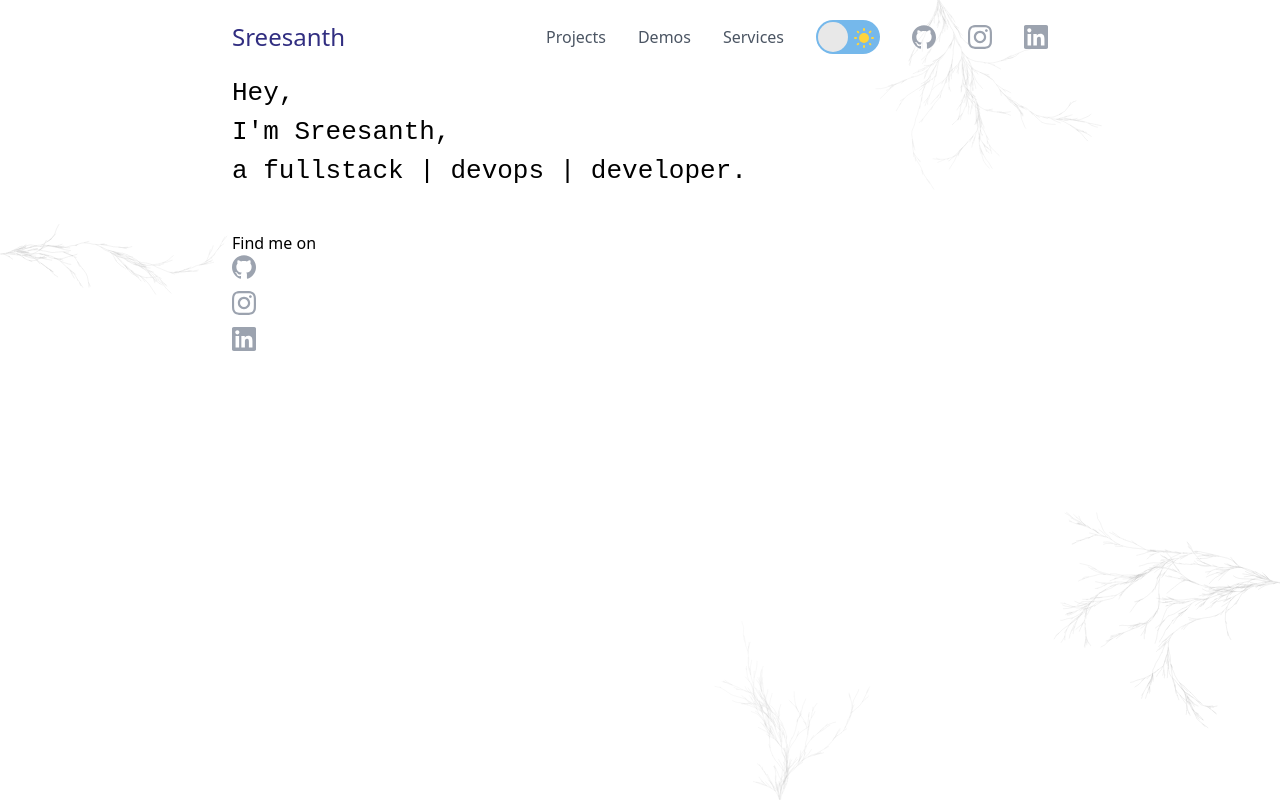
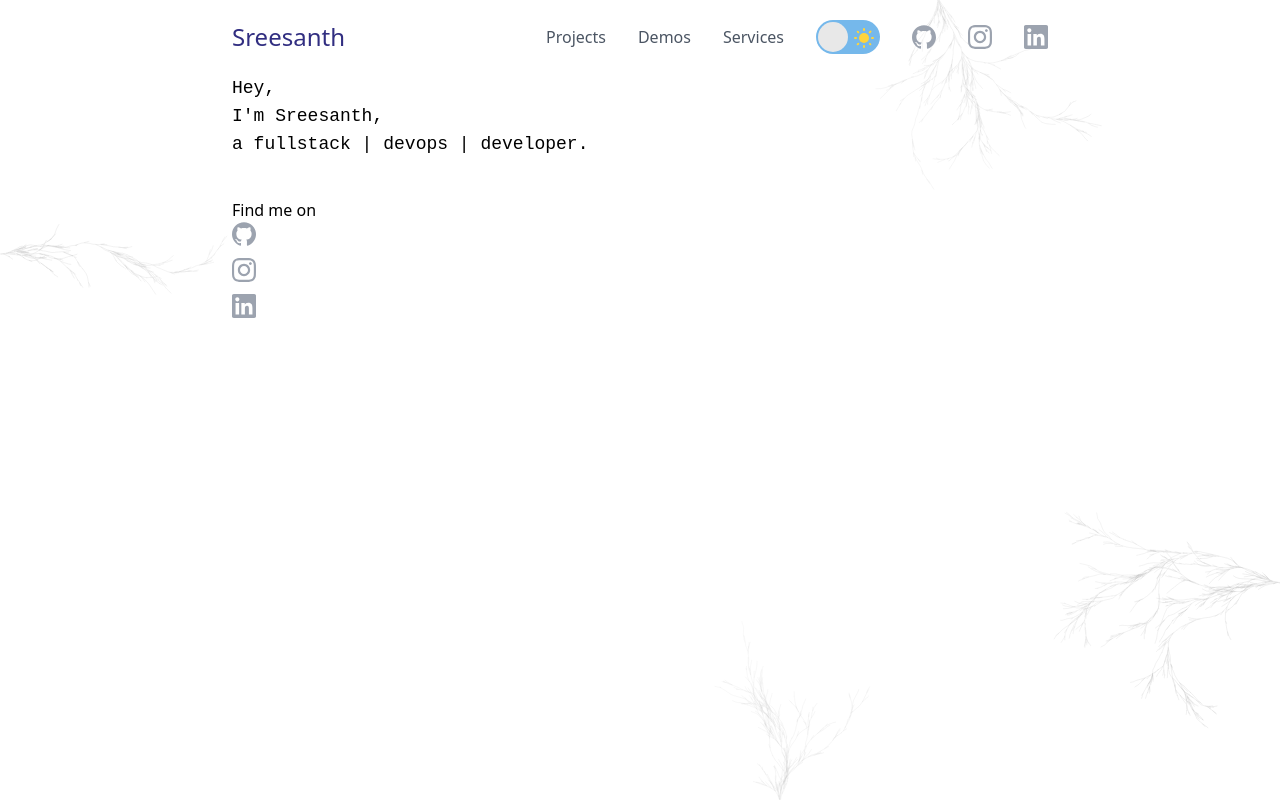
Before and after one commit to Sreesanth46/sreesanth.me, a Vue app: page / in a window 1280 px wide. Built offline with nearby package versions, Linux system fonts and the light colour scheme.

Commit message:
refactor: text size

```diff
--- a/src/components/Caption.vue
+++ b/src/components/Caption.vue
@@ -5,7 +5,7 @@ const props = defineProps({
 </script>
 
 <template>
-    <div  v-html="textProp" class="typing dark:text-slate-400 whitespace-nowrap w-full text-[2em]" />
+    <div  v-html="textProp" class="typing dark:text-slate-400 whitespace-nowrap w-full text-lg" />
 </template>
 
 <style scoped>
```
